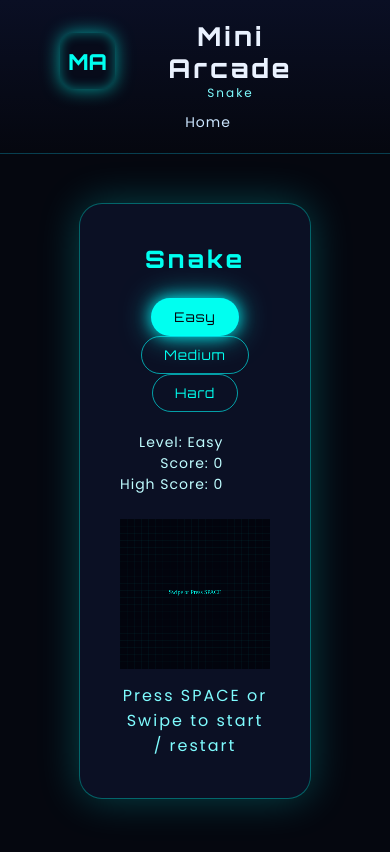
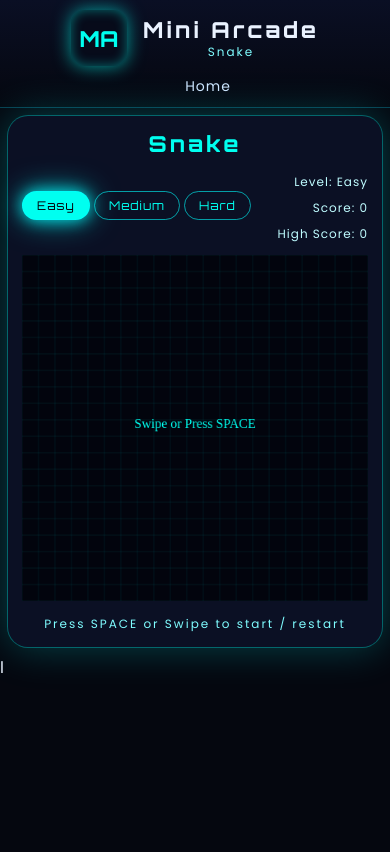
Before and after one commit to ishitaswarnkar1804/mini-arcade, a plain HTML site: page snake.html in a window 390 px wide. Shown: the top 852 px of the page. Drawn offline with Linux system fonts and the light colour scheme; no server answers.

Commit message:
style.css

```diff
--- a/style.css
+++ b/style.css
@@ -549,3 +549,58 @@ justify-content:center;
 flex-wrap:wrap;
 }
 }
+@media (max-width: 480px){
+  .topbar{
+    padding: 10px 14px;
+  }
+
+  .title h1{
+    font-size: 22px;
+  }
+
+  .title p{
+    font-size: 12px;
+  }
+
+  .game-box{
+    max-width: 100%;
+    padding: 14px;
+    border-radius: 20px;
+  }
+
+  .game-box h2{
+    font-size: 22px;
+    margin-bottom: 8px;
+  }
+
+  .controls{
+    margin-bottom: 10px;
+  }
+
+  .levels button{
+    padding: 6px 14px;
+    font-size: 12px;
+  }
+
+  .scoreboard p{
+    font-size: 12px;
+    margin: 2px 0;
+  }
+
+  .canvas-wrap{
+    max-width: 100%;
+  }
+
+  .canvas-wrap canvas{
+    width: 100%;
+  }
+
+  .arena{
+    padding: 8px;
+  }
+
+  .game-box p{
+    font-size: 12px;
+    margin-top: 8px;
+  }
+}
```
